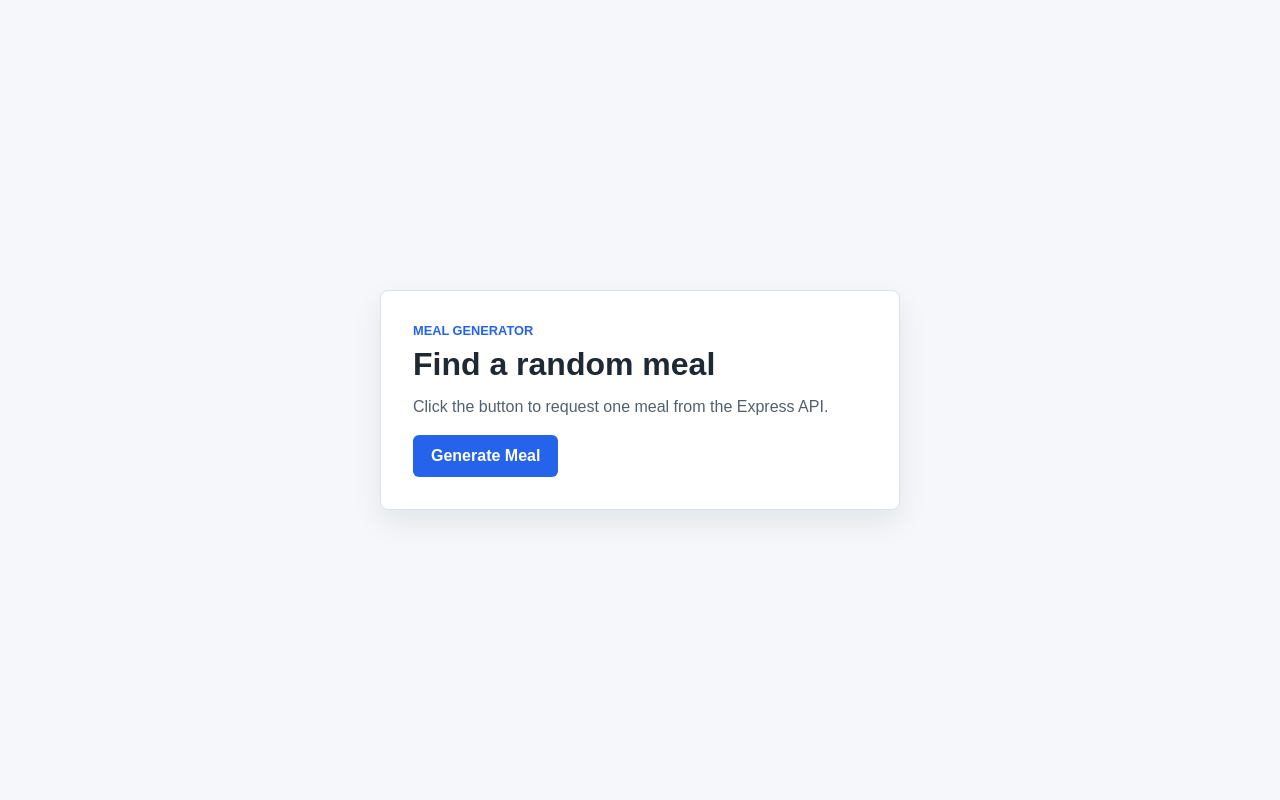
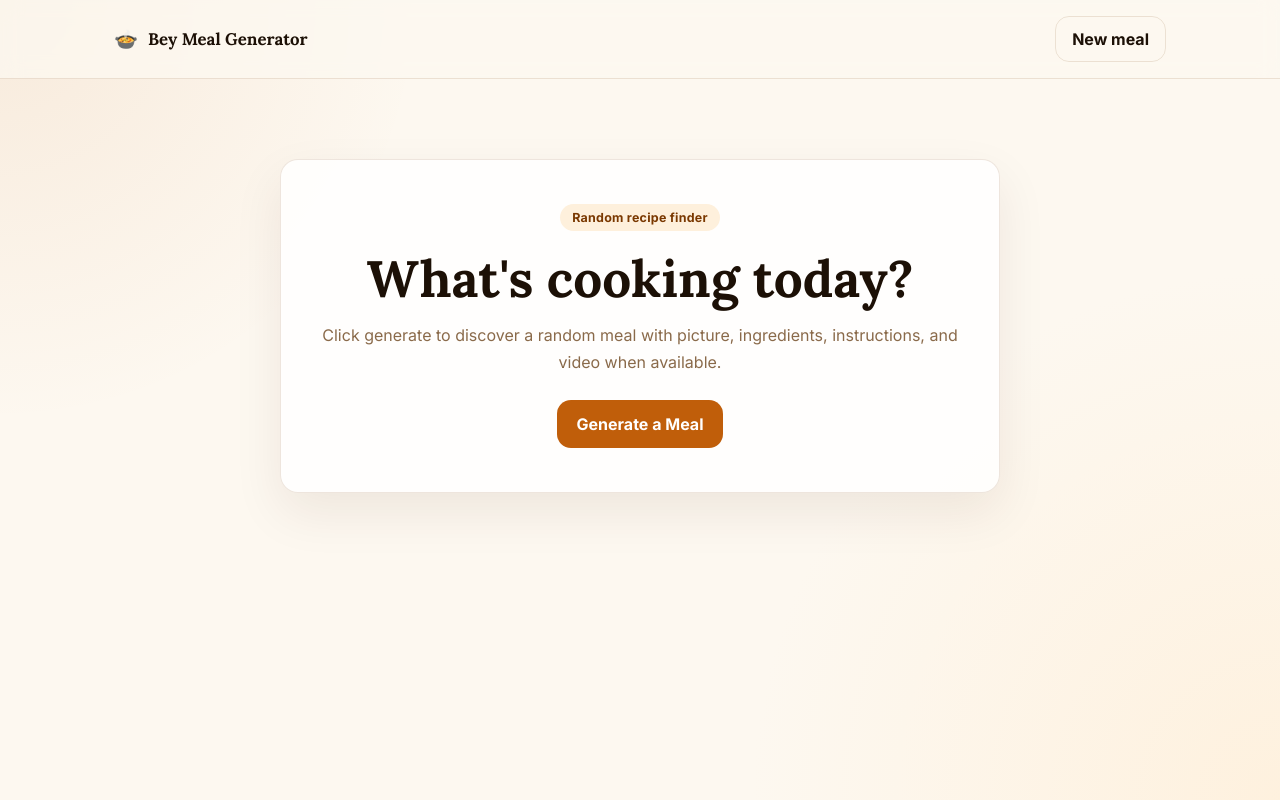
Before and after one commit to iobey77ok/bey-meal-generator, a React (Vite) app in the folder frontend/: page / in a window 1280 px wide. Built offline with nearby package versions, Linux system fonts and the light colour scheme.

Commit message:
feat: update ui

```diff
--- a/frontend/src/App.css
+++ b/frontend/src/App.css
@@ -1,44 +1,322 @@
+@import url("https://fonts.googleapis.com/css2?family=Inter:wght@400;500;600;700&family=Lora:wght@500;600;700&display=swap");
+
+:root {
+  --bg: #fdf8f0;
+  --panel: #ffffff;
+  --text: #1c1006;
+  --muted: #8a6a4a;
+  --line: rgba(140, 90, 40, 0.15);
+  --primary: #c05e0a;
+  --primary-soft: #fef0dc;
+  --shadow: 0 20px 50px rgba(60, 30, 0, 0.08);
+  --radius: 18px;
+}
+
 * {
   box-sizing: border-box;
 }
 
 body {
   margin: 0;
-  font-family: Arial, Helvetica, sans-serif;
-  color: #1f2933;
-  background: #f5f7fa;
+  font-family: "Inter", system-ui, sans-serif;
+  color: var(--text);
+  background:
+    radial-gradient(circle at top left, rgba(192, 94, 10, 0.09), transparent 28%),
+    radial-gradient(circle at bottom right, rgba(254, 240, 220, 0.9), transparent 35%),
+    var(--bg);
 }
 
-button {
-  border: 0;
-  border-radius: 6px;
-  padding: 12px 18px;
-  color: white;
-  background: #2563eb;
-  font-size: 1rem;
-  font-weight: 700;
-  cursor: pointer;
+button,
+input,
+textarea {
+  font: inherit;
 }
 
-button:disabled {
-  cursor: not-allowed;
-  opacity: 0.7;
+.app-shell {
+  min-height: 100vh;
+  display: flex;
+  flex-direction: column;
 }
 
-.app {
-  min-height: 100vh;
+.app-header {
+  position: sticky;
+  top: 0;
+  z-index: 10;
+  backdrop-filter: blur(10px);
+  background: rgba(253, 248, 240, 0.75);
+  border-bottom: 1px solid var(--line);
+}
+
+.header-inner {
+  max-width: 1100px;
+  margin: 0 auto;
+  padding: 16px 24px;
+  display: flex;
+  align-items: center;
+  justify-content: space-between;
+  gap: 16px;
+}
+
+.brand {
+  display: flex;
+  align-items: center;
+  gap: 10px;
+  min-width: 0;
+}
+
+.brand-mark {
+  font-size: 1.2rem;
+}
+
+.brand-name {
+  font-family: "Lora", Georgia, serif;
+  font-size: 1.05rem;
+  font-weight: 700;
+}
+
+.app-main {
+  width: 100%;
+  max-width: 1100px;
+  margin: 0 auto;
+  padding: 32px 24px 56px;
+  flex: 1;
+}
+
+.hero,
+.state-card {
+  max-width: 720px;
+  margin: 48px auto 0;
+  text-align: center;
+  padding: 44px 28px;
+  border: 1px solid var(--line);
+  border-radius: var(--radius);
+  background: rgba(255, 255, 255, 0.84);
+  box-shadow: var(--shadow);
+}
+
+.hero-badge {
+  display: inline-flex;
+  padding: 6px 12px;
+  border-radius: 999px;
+  background: var(--primary-soft);
+  color: #7a3800;
+  font-size: 0.78rem;
+  font-weight: 700;
+  letter-spacing: 0.02em;
+  margin-bottom: 18px;
+}
+
+.hero h1,
+.state-card h2,
+.meal-body h2 {
+  font-family: "Lora", Georgia, serif;
+  margin: 0;
+  line-height: 1.15;
+}
+
+.hero h1 {
+  font-size: clamp(2rem, 4vw, 3.25rem);
+  margin-bottom: 14px;
+}
+
+.hero p,
+.state-card p {
+  color: var(--muted);
+  line-height: 1.7;
+  margin: 0 0 24px;
+}
+
+.meal-card {
+  margin-top: 24px;
+  display: grid;
+  grid-template-columns: 1.1fr 1fr;
+  gap: 0;
+  overflow: hidden;
+  border: 1px solid var(--line);
+  border-radius: 24px;
+  background: rgba(255, 255, 255, 0.92);
+  box-shadow: var(--shadow);
+}
+
+.meal-image-wrap {
+  position: relative;
+  min-height: 100%;
+  background: #f5ece0;
+}
+
+.meal-image,
+.meal-image-placeholder {
+  width: 100%;
+  height: 100%;
+  min-height: 360px;
+  object-fit: cover;
+  display: block;
+}
+
+.meal-image {
+  opacity: 0;
+  transition: opacity 0.35s ease;
+}
+
+.meal-image.loaded {
+  opacity: 1;
+}
+
+.meal-image-placeholder {
   display: grid;
   place-items: center;
-  padding: 24px;
+  color: var(--muted);
+  font-weight: 600;
+}
+
+.meal-tags {
+  position: absolute;
+  left: 18px;
+  right: 18px;
+  bottom: 18px;
+  display: flex;
+  flex-wrap: wrap;
+  gap: 8px;
+}
+
+.meal-tags span {
+  background: rgba(28, 16, 6, 0.72);
+  color: #fff;
+  padding: 7px 12px;
+  border-radius: 999px;
+  font-size: 0.8rem;
+}
+
+.meal-body {
+  padding: 28px;
+  display: flex;
+  flex-direction: column;
+  gap: 22px;
+}
+
+.meal-body h2 {
+  font-size: clamp(1.5rem, 2vw, 2rem);
+}
+
+.meta-grid {
+  display: grid;
+  grid-template-columns: repeat(3, minmax(0, 1fr));
+  gap: 10px;
+}
+
+.meta-grid div,
+.ingredients-list li {
+  border: 1px solid var(--line);
+  background: #fff;
+  border-radius: 14px;
+}
+
+.meta-grid div {
+  padding: 14px;
+}
+
+.meta-grid span {
+  display: block;
+  font-size: 0.8rem;
+  color: var(--muted);
+  margin-bottom: 4px;
+}
+
+.meta-grid strong {
+  font-size: 1.1rem;
+}
+
+.section h3 {
+  margin: 0 0 12px;
+  font-size: 0.82rem;
+  text-transform: uppercase;
+  letter-spacing: 0.08em;
+  color: var(--primary);
+}
+
+.ingredients-list {
+  list-style: none;
+  padding: 0;
+  margin: 0;
+  display: grid;
+  gap: 10px;
+}
+
+.ingredients-list li {
+  padding: 12px 14px;
+  display: flex;
+  justify-content: space-between;
+  gap: 16px;
+}
+
+.ingredients-list span:last-child {
+  color: var(--muted);
+  white-space: nowrap;
+}
+
+.instructions p {
+  margin: 0 0 12px;
+  line-height: 1.7;
+  color: #3c2a1a;
+}
+
+.yt-link {
+  display: inline-flex;
+  width: fit-content;
+  padding: 12px 16px;
+  border-radius: 14px;
+  background: #f6efe6;
+  color: var(--text);
+  text-decoration: none;
+  border: 1px solid var(--line);
+}
+
+.btn {
+  border: 0;
+  border-radius: 14px;
+  padding: 12px 16px;
+  cursor: pointer;
+  font-weight: 700;
+  transition: transform 0.15s ease, background 0.15s ease, opacity 0.15s ease;
+}
+
+.btn:disabled {
+  opacity: 0.7;
+  cursor: not-allowed;
+}
+
+.btn:hover {
+  transform: translateY(-1px);
+}
+
+.btn-primary {
+  background: var(--primary);
+  color: #fff;
+}
+
+.btn-ghost {
+  background: transparent;
+  color: var(--text);
+  border: 1px solid var(--line);
+}
+
+.btn-lg {
+  padding: 14px 20px;
 }
 
 .spinner {
-  width: 28px;
-  height: 28px;
-  border: 3px solid #d9e2ec;
-  border-top-color: #2563eb;
+  width: 30px;
+  height: 30px;
+  border: 3px solid #ead8c5;
+  border-top-color: var(--primary);
   border-radius: 50%;
+  margin: 0 auto 16px;
   animation: spin 0.8s linear infinite;
+}
+
+.error-text {
+  color: #b91c1c;
+  font-weight: 600;
 }
 
 @keyframes spin {
@@ -47,107 +325,35 @@ button:disabled {
   }
 }
 
-.meal-panel {
-  width: min(100%, 520px);
-  padding: 32px;
-  border: 1px solid #d9e2ec;
-  border-radius: 8px;
-  background: white;
-  box-shadow: 0 12px 30px rgba(15, 23, 42, 0.08);
+@media (max-width: 900px) {
+  .meal-card {
+    grid-template-columns: 1fr;
+  }
+
+  .meal-image,
+  .meal-image-placeholder {
+    min-height: 280px;
+  }
 }
 
-.meal-image {
-  width: 100%;
-  aspect-ratio: 16 / 9;
-  object-fit: cover;
-  border-radius: 8px;
-  margin-bottom: 16px;
-}
+@media (max-width: 640px) {
 
-.eyebrow {
-  margin: 0 0 8px;
-  color: #2563eb;
-  font-size: 0.8rem;
-  font-weight: 700;
-  letter-spacing: 0;
-  text-transform: uppercase;
-}
-
-h1,
-h2,
-p {
-  margin-top: 0;
-}
-
-h1 {
-  margin-bottom: 12px;
-  font-size: 2rem;
-}
-
-.intro {
-  color: #52606d;
-  line-height: 1.5;
-}
-
-.error {
-  margin: 18px 0 0;
-  color: #b91c1c;
-  font-weight: 700;
-}
-
-.meal-result {
-  margin-top: 24px;
-  padding-top: 24px;
-  border-top: 1px solid #d9e2ec;
-}
-
-.meal-result h2 {
-  margin-bottom: 6px;
-}
-
-.category {
-  display: inline-block;
-  margin-bottom: 18px;
-  padding: 4px 8px;
-  border-radius: 6px;
-  color: #0f766e;
-  background: #ccfbf1;
-  font-size: 0.9rem;
-  font-weight: 700;
-  text-transform: capitalize;
-}
-
-.nutrition-list {
-  display: grid;
-  grid-template-columns: repeat(3, 1fr);
-  gap: 12px;
-  margin: 0;
-}
-
-.nutrition-list div {
-  padding: 14px;
-  border-radius: 6px;
-  background: #f0f4f8;
-}
-
-.nutrition-list dt {
-  margin-bottom: 6px;
-  color: #52606d;
-  font-size: 0.85rem;
-}
-
-.nutrition-list dd {
-  margin: 0;
-  font-size: 1.25rem;
-  font-weight: 700;
-}
-
-@media (max-width: 480px) {
-  .meal-panel {
-    padding: 24px;
+  .header-inner,
+  .app-main {
+    padding-left: 16px;
+    padding-right: 16px;
   }
 
-  .nutrition-list {
+  .hero,
+  .state-card {
+    padding: 32px 20px;
+  }
+
+  .meta-grid {
     grid-template-columns: 1fr;
   }
+
+  .meal-body {
+    padding: 20px;
+  }
 }
--- a/frontend/src/App.jsx
+++ b/frontend/src/App.jsx
@@ -4,6 +4,22 @@ import { useState } from "react";
 
 // send requests to this URL to get random meals from backend.
 const API_URL = "http://localhost:3000/meal/random";
+
+function normalizeMeal(data) {
+  return {
+    id: data.id ?? data.idMeal ?? "",
+    name: data.name ?? data.strMeal ?? "Unknown meal",
+    category: data.category ?? data.strCategory ?? "",
+    area: data.area ?? data.strArea ?? "",
+    image: data.image ?? data.strMealThumb ?? "",
+    instructions: data.instructions ?? data.strInstructions ?? "",
+    youtube: data.youtube ?? data.strYoutube ?? "",
+    ingredients: data.ingredients ?? [],
+    protein: data.protein ?? "",
+    fat: data.fat ?? "",
+    sugar: data.sugar ?? "",
+  };
+}
 
 function App() {
   /*
@@ -46,7 +62,7 @@ function App() {
       // If anything failed, clear meal and show error.
     } catch (requestError) {
       setMeal(null);
-      setError(requestError.message);
+      setError(err.message || "Something went wrong.");
       // Stop loading, whether success or error.
     } finally {
       setIsLoading(false);
@@ -55,63 +71,120 @@ function App() {
 
   // the UI that React shows. CSS decorates it.
   return (
-    <main className="app">
-      <section className="meal-panel" aria-labelledby="page-title">
-        <p className="eyebrow">Meal Generator</p>
-        <h1 id="page-title">Find a random meal </h1>
-        <p className="intro">
-          Click the button to request one meal from the Express API.
+    <main className="app-shell">
+      <header className="app-header">
+        <div className="header-inner">
+          <div className="brand">
+            <span className="brand-mark">🍲</span>
+            <span className="brand-name">Bey Meal Generator</span>
+          </div>
+          <button className="btn btn-ghost" onClick={handleGenerateMeal} disabled={isLoading}>
+            New meal
+          </button>
+        </div>
+      </header>
+
+      <main className="app-main">
+        {!meal && !isLoading && !error && (
+          <section className="hero">
+            <div className="hero-badge">Random recipe finder</div>
+            <h1>What&apos;s cooking today?</h1>
+            <p>
+              Click generate to discover a random meal with picture, ingredients,
+              instructions, and video when available.
             </p>
-
-        {/* When User Clicks Button, call handleGenerateMeal()*/}
-        <button onClick={handleGenerateMeal} disabled={isLoading}>
-          {isLoading ? "Generating..." : "Generate Meal"}
+            <button className="btn btn-primary btn-lg" onClick={handleGenerateMeal}>
+              Generate a Meal
             </button>
-
-        {error && <p className="error">{error}</p>}
+          </section>
+        )}
 
         {isLoading && (
-          <div className="loading-panel">
-            <div className="spinner"></div>
-            <p>Generating meal...</p>
-          </div>
+          <section className="state-card">
+            <div className="spinner" />
+            <p>Finding your next meal...</p>
+          </section>
         )}
 
-        {/* if meal has data, show meal result */}
+        {error && (
+          <section className="state-card">
+            <h2>Oops, something went wrong</h2>
+            <p className="error-text">{error}</p>
+            <button className="btn btn-primary" onClick={handleGenerateMeal}>
+              Try again
+            </button>
+          </section>
+        )}
+
         {meal && !isLoading && (
-          <div className="meal-result">
+          <article className="meal-card">
+            <div className="meal-image-wrap">
+              {meal.image ? (
                 <img
                   src={meal.image}
                   alt={meal.name}
-              className="meal-image"
+                  className={imageLoaded ? "meal-image loaded" : "meal-image"}
                   onLoad={() => setImageLoaded(true)}
                 />
+              ) : (
+                <div className="meal-image-placeholder">No image</div>
+              )}
+              <div className="meal-tags">
+                {meal.category && <span>{meal.category}</span>}
+                {meal.area && <span>{meal.area}</span>}
+              </div>
+            </div>
 
-            {/* Only show meal name and category after image has loaded, to avoid layout shift.*/}
-            {imageLoaded && (
-              <>
+            <div className="meal-body">
               <h2>{meal.name}</h2>
-                <p className="category">{meal.category}</p>
-              </>
+
+              <div className="meta-grid">
+                {meal.protein !== "" && <div><span>Protein</span><strong>{meal.protein}</strong></div>}
+                {meal.fat !== "" && <div><span>Fat</span><strong>{meal.fat}</strong></div>}
+                {meal.sugar !== "" && <div><span>Sugar</span><strong>{meal.sugar}</strong></div>}
+              </div>
+
+              {Array.isArray(meal.ingredients) && meal.ingredients.length > 0 && (
+                <section className="section">
+                  <h3>Ingredients</h3>
+                  <ul className="ingredients-list">
+                    {meal.ingredients.map((item, index) => (
+                      <li key={index}>
+                        <span>{item.name}</span>
+                        <span>{item.measure}</span>
+                      </li>
+                    ))}
+                  </ul>
+                </section>
               )}
 
-            <dl className="nutrition-list">
-              <div>
-                <dt>Protein</dt>
-                <dd>{meal.protein}</dd>
+              {meal.instructions && (
+                <section className="section">
+                  <h3>Instructions</h3>
+                  <div className="instructions">
+                    {meal.instructions.split(/\r?\n/).map((line, index) =>
+                      line.trim() ? <p key={index}>{line.trim()}</p> : null
+                    )}
                   </div>
-              <div>
-                <dt>Fat</dt>
-                <dd>{meal.fat}</dd>
+                </section>
+              )}
+
+              {meal.youtube && (
+                <section className="section">
+                  <h3>YouTube Video</h3>
+                  <a className="yt-link" href={meal.youtube} target="_blank" rel="noreferrer">
+                    Watch on YouTube
+                  </a>
+                </section>
+              )}
+
+              <button className="btn btn-primary" onClick={handleGenerateMeal}>
+                Generate another meal
+              </button>
             </div>
-              <div>
-                <dt>Sugar</dt>
-                <dd>{meal.sugar}</dd>
-              </div>
-            </dl>
-          </div>
+          </article>
         )}
-      </section>
+      </main>
     </main>
   );
 }
```
Also changed, not shown: 1 other file (tests, documents, lock files or other folders). Lines whose indentation alone changed are shown as unchanged.
